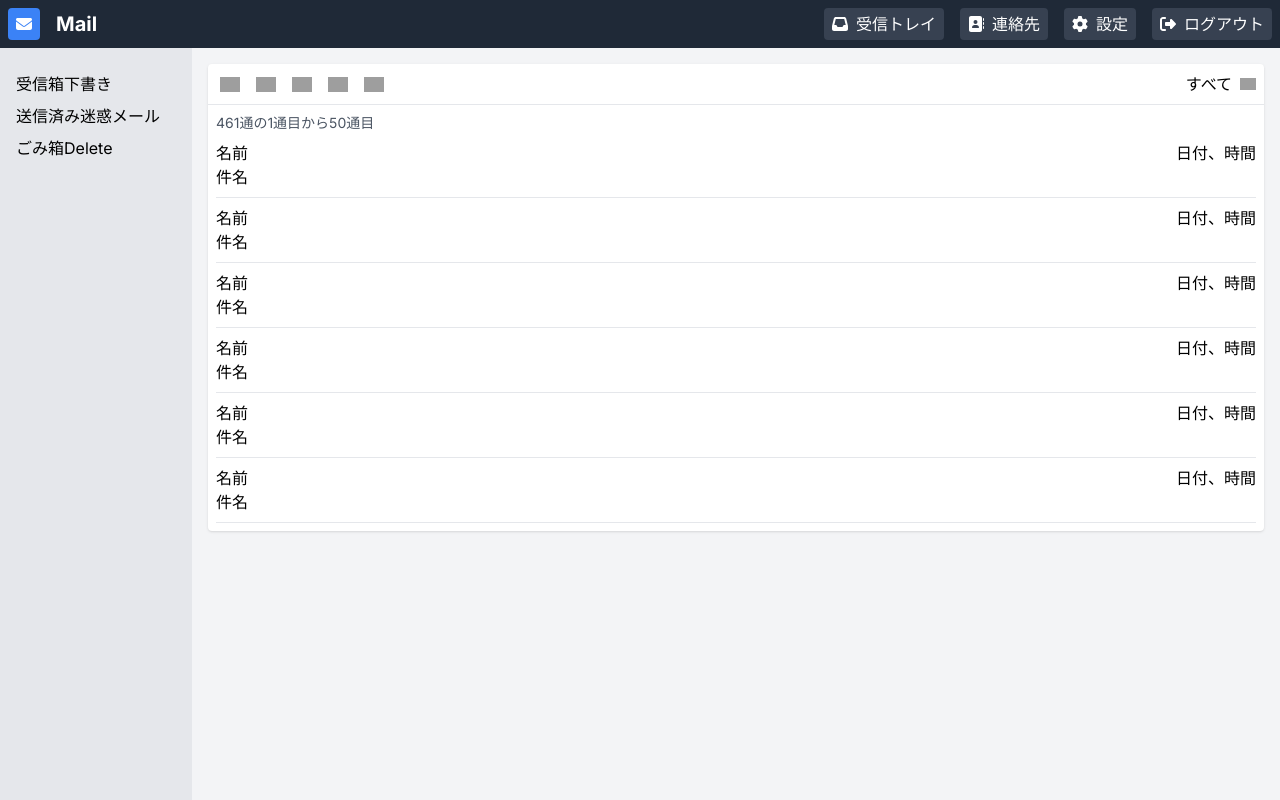
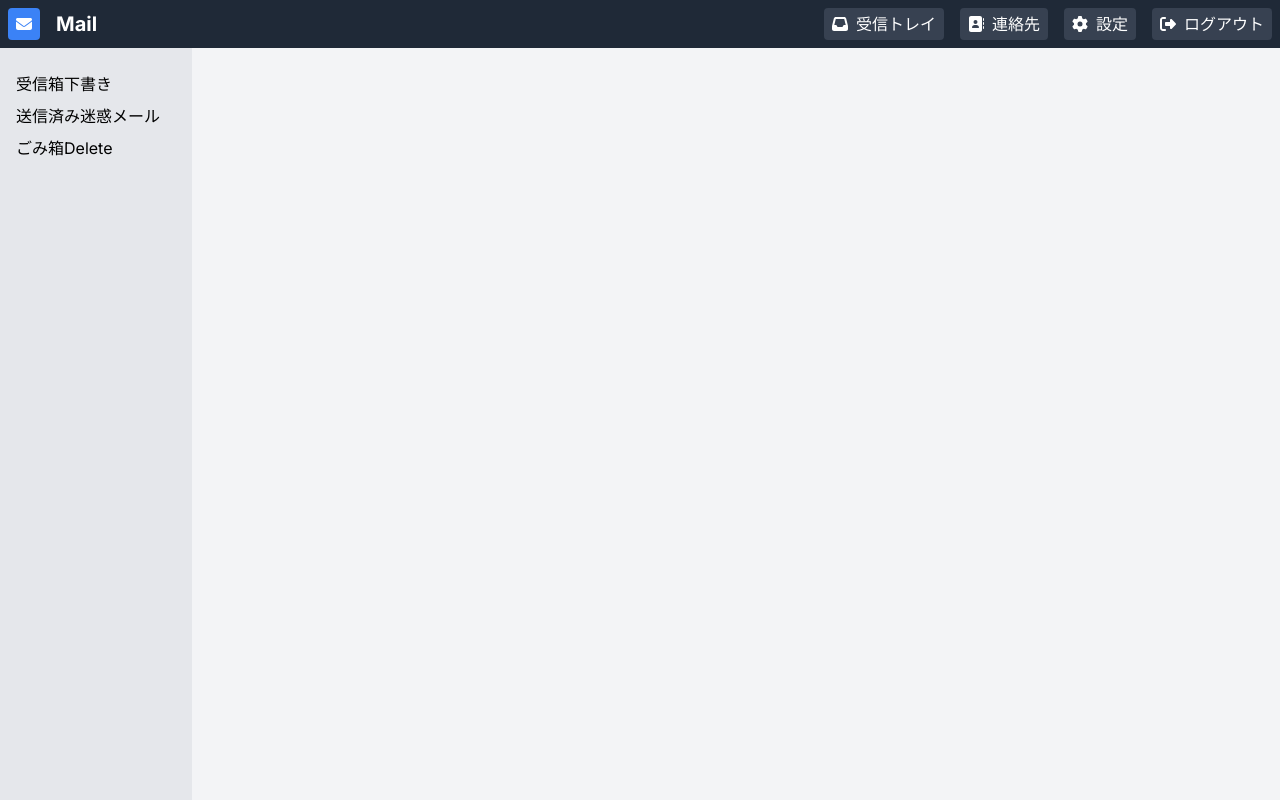
Before and after one commit to kuwa124/mail-practice, a Next.js app: page / in a window 1280 px wide. Built offline with nearby package versions, Linux system fonts and the light colour scheme; grey boxes are pictures that could not be loaded.

Commit message:
🔥 不要なダミーデータ削除

```diff
--- a/src/app/page.tsx
+++ b/src/app/page.tsx
@@ -11,50 +11,6 @@ export default function Home() {
       <div className='flex flex-1 overflow-hidden'>
         {/* サイドバー */}
         <Sidebar />
-        {/* メールリスト */}
-        <main className='flex-1 p-4'>
-          <div className='bg-white shadow rounded'>
-            <div className='border-b p-2 flex justify-between items-center'>
-              <div className='flex space-x-2'>
-                {/* メールアクションアイコン */}
-                {['envelope', 'reply', 'reply-all', 'forward', 'flag'].map(
-                  (icon, index) => (
-                    <button key={index} className='p-1'>
-                      <Image
-                        src={`/${icon}-icon.png`}
-                        alt={icon}
-                        width={20}
-                        height={20}
-                      />
-                    </button>
-                  )
-                )}
-              </div>
-              <div className='flex items-center'>
-                <span className='mr-2'>すべて</span>
-                <Image
-                  src='/dropdown-icon.png'
-                  alt='Dropdown'
-                  width={16}
-                  height={16}
-                />
-              </div>
-            </div>
-            <div className='p-2'>
-              <p className='text-sm text-gray-600'>461通の1通目から50通目</p>
-              {/* メールリストの項目 */}
-              {[...Array(6)].map((_, index) => (
-                <div key={index} className='border-b py-2 flex justify-between'>
-                  <div>
-                    <div>名前</div>
-                    <div>件名</div>
-                  </div>
-                  <div>日付、時間</div>
-                </div>
-              ))}
-            </div>
-          </div>
-        </main>
       </div>
     </div>
   );
```
